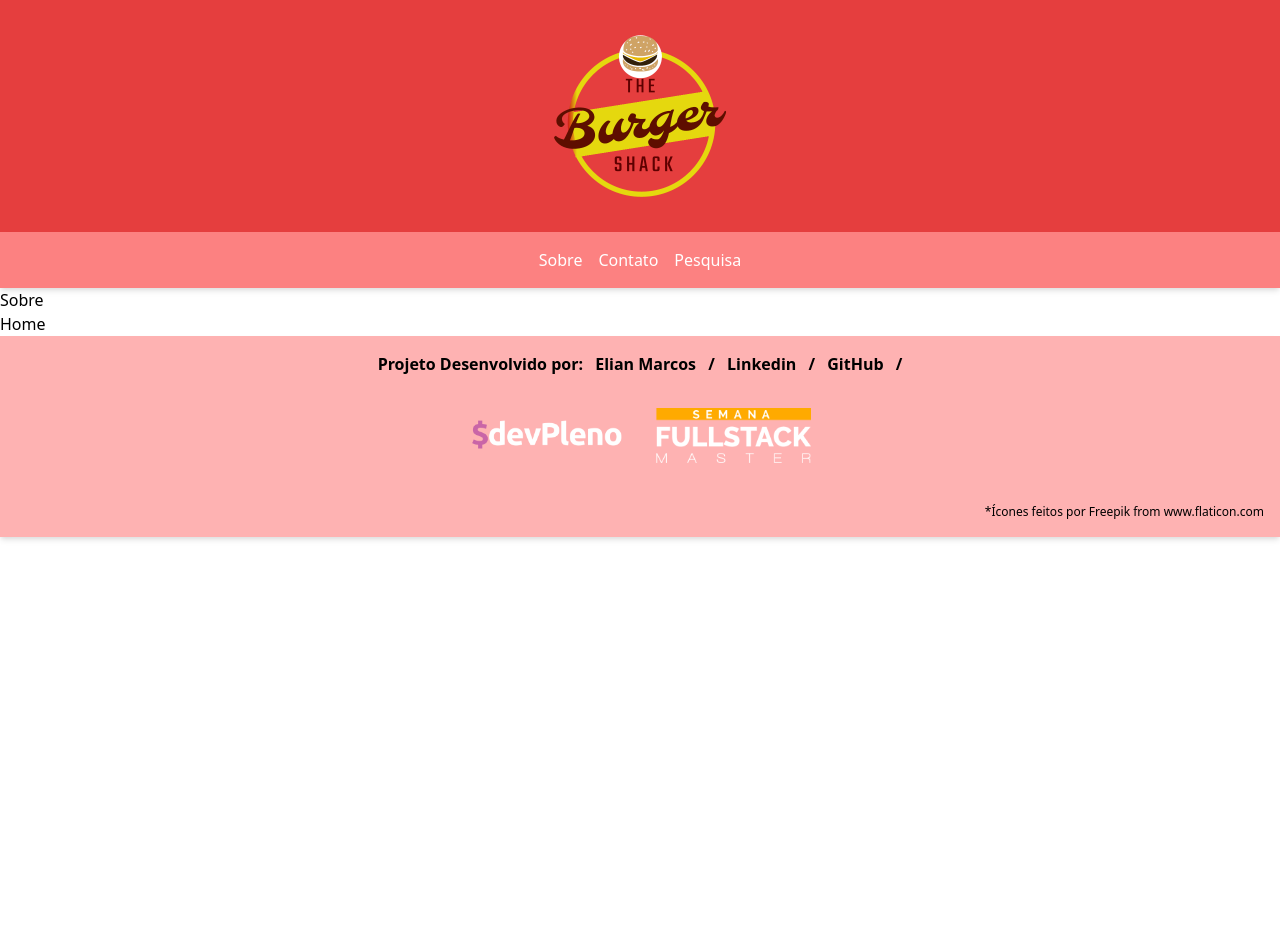
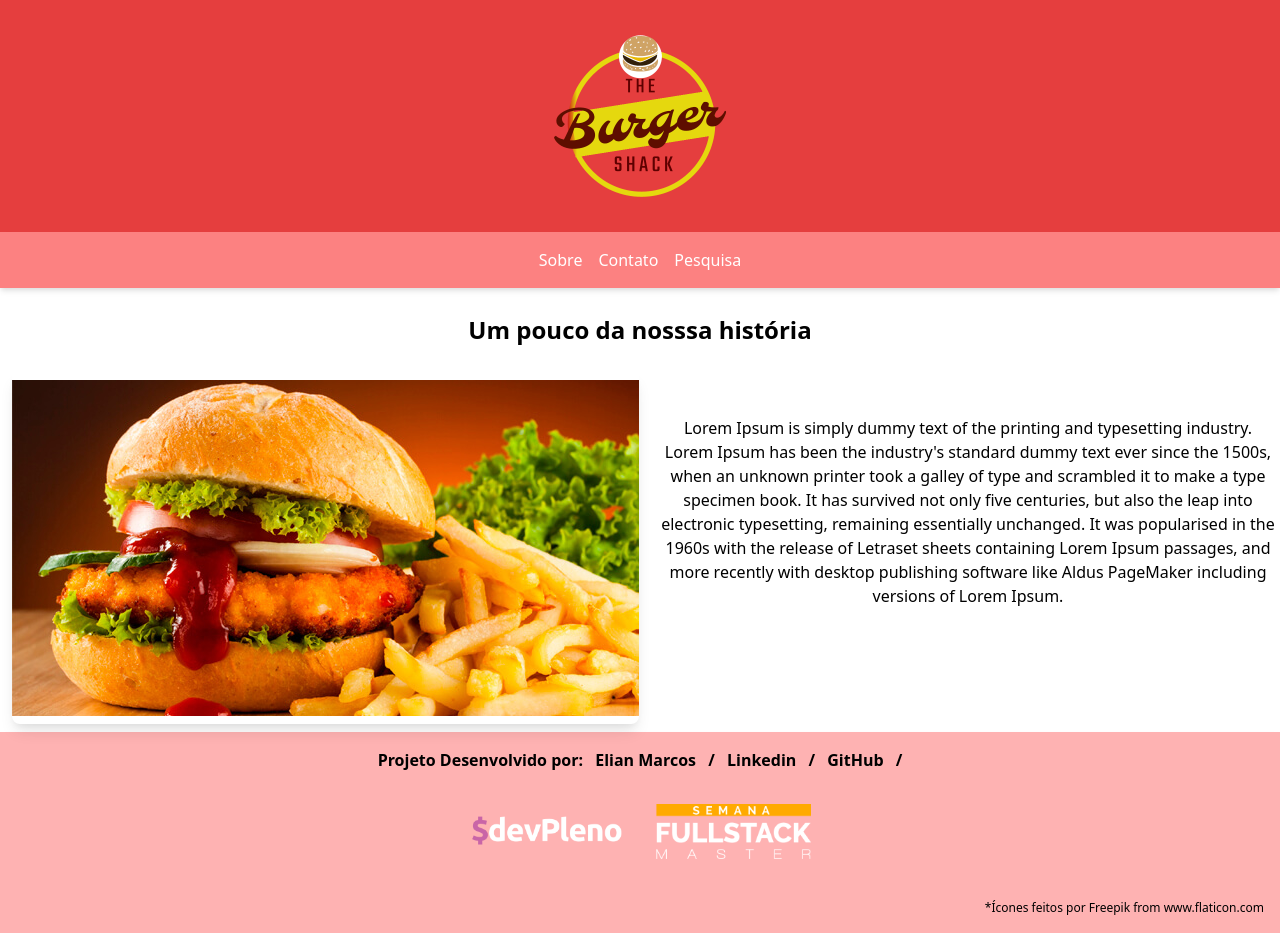
Before and after one commit to elian007/PalpiteBox, a Next.js app: page /sobre in a window 1280 px wide. Before the commit the page ends 800 px from the top, so only its background shows below. Built offline with nearby package versions, Linux system fonts and the light colour scheme.

Commit message:
Criando a page Sobre

```diff
--- a/pages/sobre.js
+++ b/pages/sobre.js
@@ -4,13 +4,36 @@ import PageTitle from '../components/pageTitle'
 
 const Sobre = () => {
     return (
-        <div>
+        <div className='pt-2'>
             <PageTitle title='Sobre'/>
-            <h1>Sobre</h1>
-            <div>
-                <Link href='/'>
-                    <a>Home</a>
-                </Link>
+            <h1 className="text-center font-bold my-4 text-2xl">Um pouco da nosssa história</h1>
+
+            <div className='grid grid-cols-2 gap-4'>
+
+                <div className='text-center px-2 py-1 m-1'>
+                    <a>
+                        <img
+                            className='max-w-10/5 border-red-300 shadow-lg py-2 rounded-lg'
+                            src='/burger.jpg'
+                            alt='Hambúrguer'
+                        />
+
+                    </a>
+                </div>
+
+                <div className='container text-center px-2 py-1 m-1 pt-12'>
+                    <p>
+
+                    Lorem Ipsum is simply dummy text of the printing and typesetting industry.
+                    Lorem Ipsum has been the industry's standard dummy text ever since the 1500s,
+                    when an unknown printer took a galley of type and scrambled it to make a type
+                    specimen book. It has survived not only five centuries, but also the leap into
+                    electronic typesetting, remaining essentially unchanged. It was popularised in
+                    the 1960s with the release of Letraset sheets containing Lorem Ipsum passages,
+                    and more recently with desktop publishing software like Aldus PageMaker including
+                    versions of Lorem Ipsum.
+                    </p>
+                </div>
             </div>
         </div>
     )
--- a/tailwind.config.js
+++ b/tailwind.config.js
@@ -10,8 +10,12 @@ module.exports = {
           '1/4': '25%',
           '1/2': '50%',
           '3/4': '75%',
+          '10/5':'200%'
           }
   },
-  variants: {},
+  variants: {
+    gridTemplateColumns: ['responsive'],
+    gridTemplateColumns: ['responsive', 'hover', 'focus'],
+  },
   plugins: [],
 }
```
Also changed, not shown: public/burger.jpg (added), 1 other file (tests, documents, lock files or other folders).
